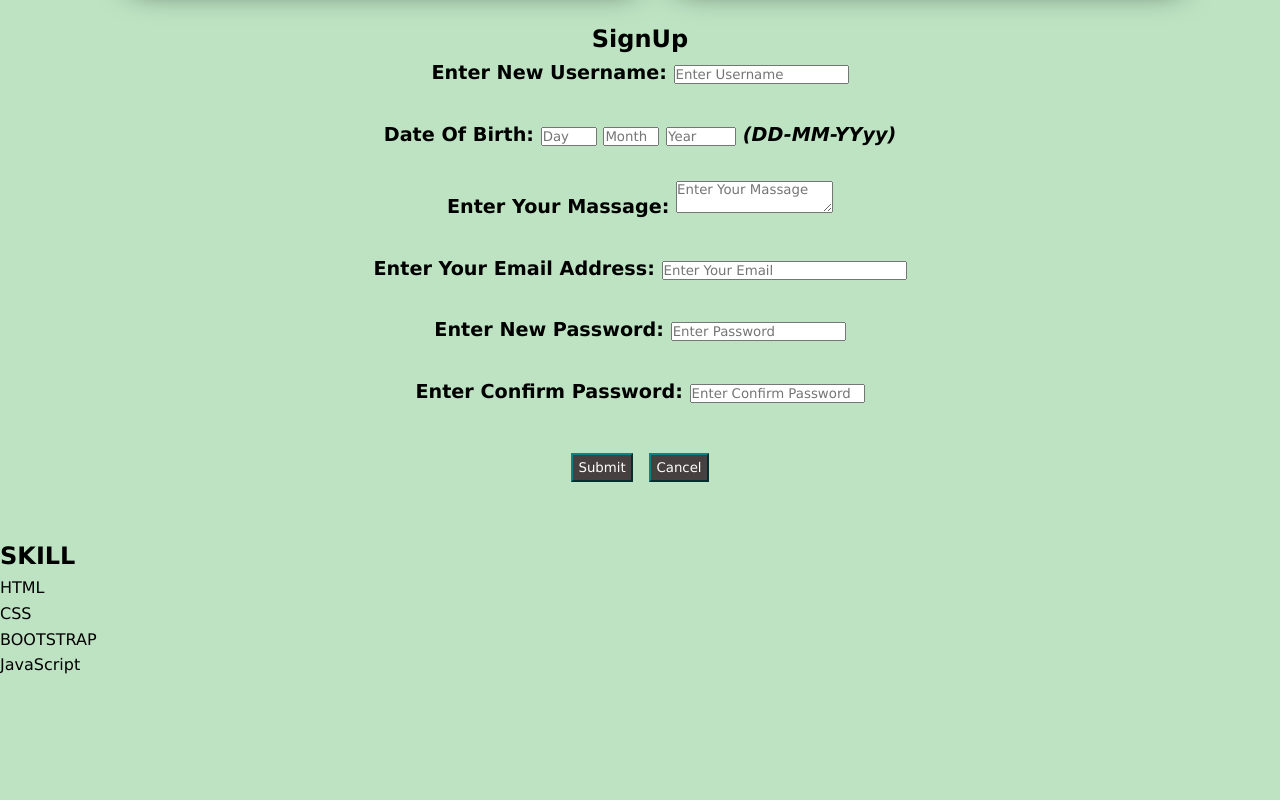
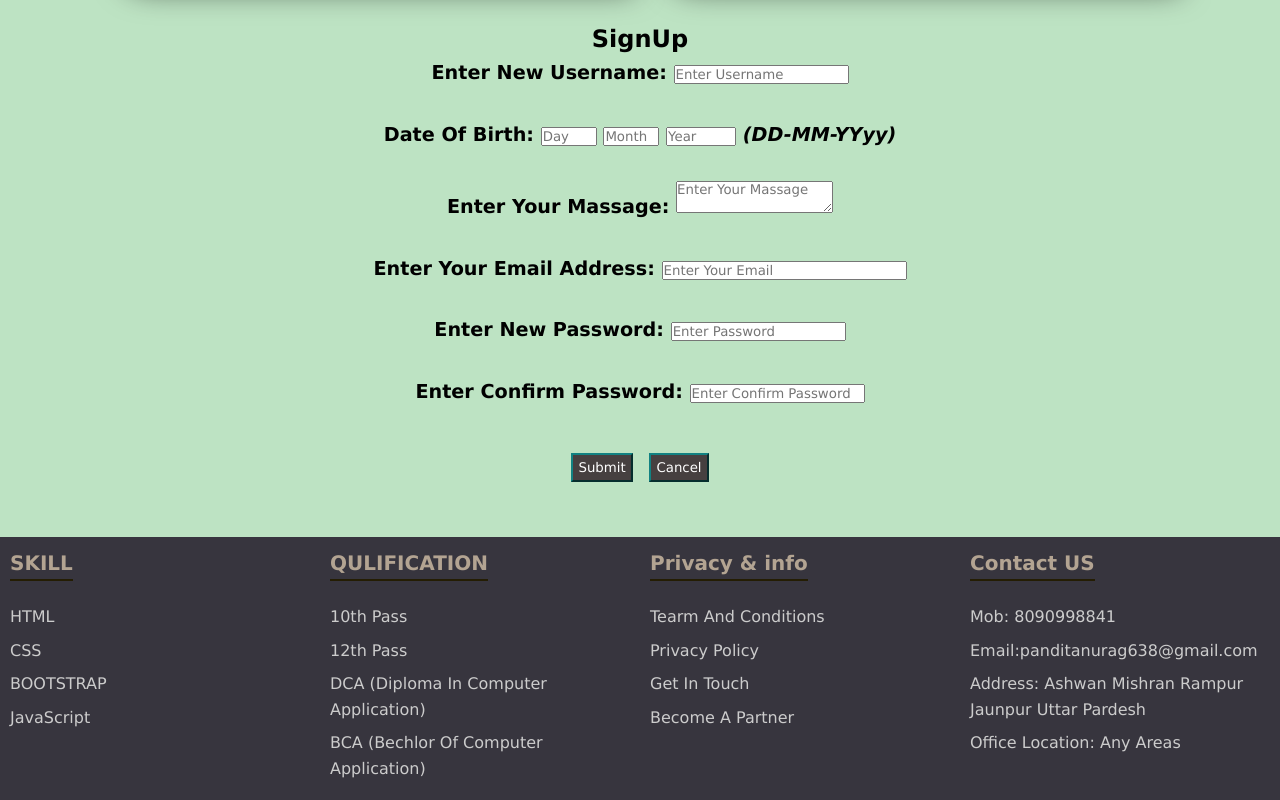
Before and after one commit to panditanurag1626/myportfolioanurag, a plain HTML site: page index.html in a window 1280 px wide. Shown: the part 1035-1835 px from the top of the page. Before the commit the page ends 1713 px from the top, so only its background shows below. Drawn offline with Linux system fonts and the light colour scheme.

Commit message:
second commit

```diff
--- a/index.html
+++ b/index.html
@@ -104,7 +104,27 @@
             <P>CSS</P>
             <P>BOOTSTRAP</P>
             <P>JavaScript</P>
-
+         </div>
+         <div class="hero">
+            <h2>QULIFICATION</h2>
+            <P>10th Pass</P>
+            <p>12th Pass</p>
+            <p>DCA (Diploma In Computer Application)</p>
+            <p>BCA (Bechlor Of Computer Application)</p>
+         </div>
+         <div class="hero">
+            <h2>Privacy & info</h2>
+            <p>Tearm And Conditions</p>
+            <p>Privacy Policy</p>
+            <p>Get In Touch</p>
+            <p>Become A Partner</p>
+         </div>
+         <div class="hero">
+            <h2>Contact US</h2>
+            <p>Mob: 8090998841</p>
+            <p>Email:panditanurag638@gmail.com</p>
+            <p>Address: Ashwan Mishran Rampur Jaunpur Uttar Pardesh</p>
+            <p>Office Location: Any Areas</p>
          </div>
        </footer>
 </body>
--- a/style.css
+++ b/style.css
@@ -160,3 +160,35 @@ section{
     background-color: #EBD6FB;
     max-width:auto;
 }
+ footer {
+  display: flex;
+  flex-wrap: wrap;
+  justify-content: space-around;
+  background-color: #37353E;
+  color: #f1f1f1;
+  font-family: Arial, sans-serif;
+}
+
+footer .hero {
+  flex: 1 1 100px;
+  margin: 10px;
+}
+
+footer .hero h2 {
+  font-size: 20px;
+  margin-bottom: 15px;
+  color: #B3A492;
+  border-bottom: 2px solid #241d03;
+  display: inline-block;
+}
+
+footer .hero p {
+  margin: 8px 0;
+  font-size: 16px;
+  color: #ccc;
+}
+
+footer .hero p:hover {
+  color: #ffffff;
+  cursor: pointer;
+}
```
